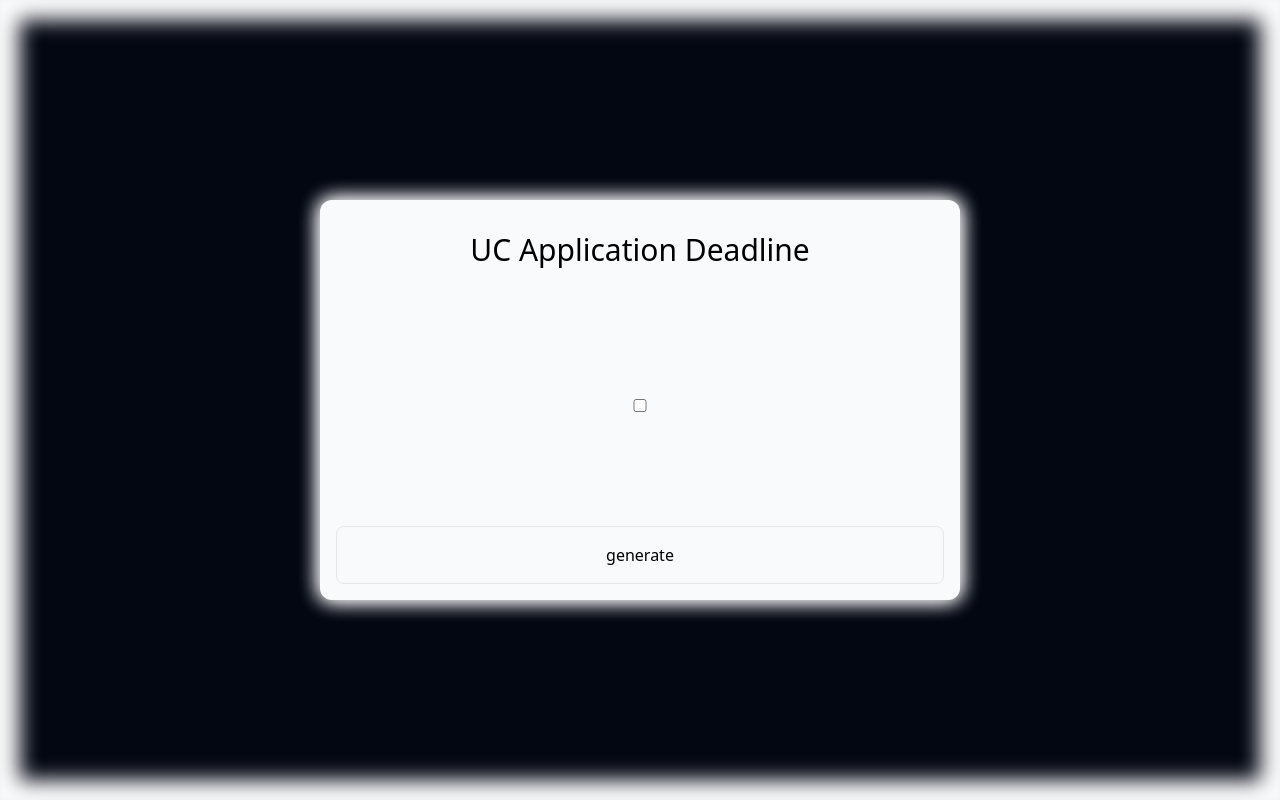
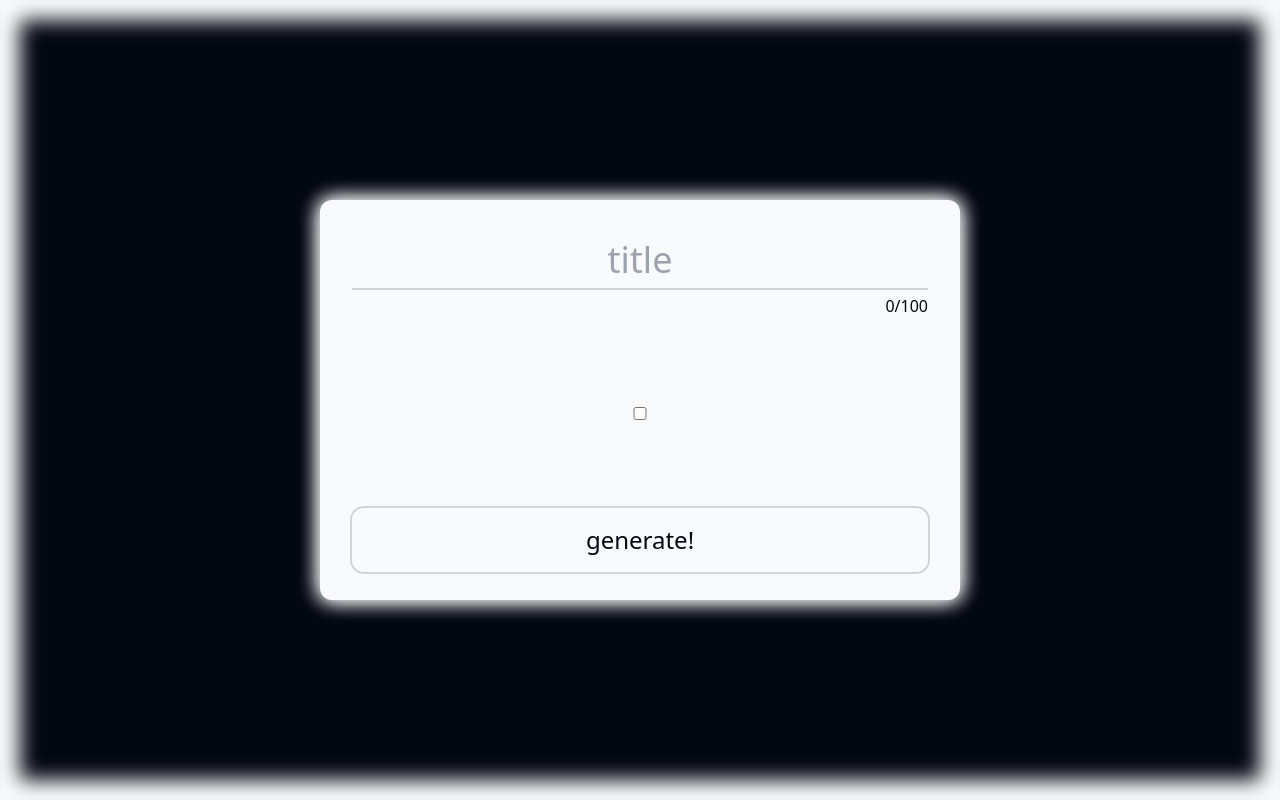
Before and after one commit to solunian/countdown, a SvelteKit app: page / in a window 1280 px wide. Built offline with nearby package versions, Linux system fonts and the light colour scheme.

Commit message:
feat: clean ui, other stuff i forgot

```diff
--- a/src/app.css
+++ b/src/app.css
@@ -13,4 +13,6 @@ html {
 body {
   height: 100%;
   overflow: hidden;
+
+  @apply text-gray-950;
 }
--- a/src/routes/+page.svelte
+++ b/src/routes/+page.svelte
@@ -8,7 +8,7 @@
 
   let code = $state($page.data.code);
 
-  let title = $state("UC Application Deadline");
+  let title = $state("");
   let start = $state(-1);
   let end = $state(-1);
 
@@ -28,6 +28,13 @@
     code = "";
   };
 
+  let title_el: HTMLTextAreaElement;
+  const title_input = () => {
+    title_el.style.height = "";
+    title_el.style.height = title_el.scrollHeight + "px";
+  };
+  const title_maxlen = 100;
+
   $effect(() => {
     percentage_bar.style.height = `${percentage * 100}vh`;
 
@@ -45,19 +52,33 @@
   });
 </script>
 
+<svelte:head>
+  <title>{title === "" ? "countdown" : `countdown: ${title}`}</title>
+</svelte:head>
+
 <div class="flex h-screen w-screen justify-center bg-transparent">
   <main
-    class="light-shadow-glow m-auto h-1/2 w-4/5 rounded-xl border-none bg-gray-50 p-4 shadow-gray-50 sm:w-3/4 md:w-2/3 lg:w-1/2">
+    class="light-shadow-glow m-auto h-1/2 w-4/5 rounded-xl border-none bg-gray-50 px-8 pb-7 pt-10 shadow-gray-50 sm:w-3/4 md:w-2/3 lg:w-1/2">
     {#if code === ""}
       <div class="flex h-full flex-col justify-between gap-8">
-        <input
-          class="bg-transparent p-4 text-center text-3xl outline-none"
-          type="text"
-          placeholder="title"
-          bind:value={title} />
+        <div class="flex flex-col gap-1">
+          <div class="border-b-2 border-gray-300 pb-2">
+            <textarea
+              bind:this={title_el}
+              class="align-center block h-10 w-full resize-none overflow-hidden text-wrap bg-transparent text-center text-4xl outline-none"
+              oninput={title_input}
+              placeholder="title"
+              maxlength={title_maxlen}
+              bind:value={title}>
+            </textarea>
+          </div>
+          <div class="self-end">{title.length}/{title_maxlen}</div>
+        </div>
         <input type="checkbox" bind:checked={is_timer} />
 
-        <button class="rounded-lg border p-4" onclick={generate}>generate</button>
+        <button
+          class="generate-glow hover:box-shadow block rounded-xl px-1 py-4 text-2xl outline outline-2 outline-gray-300 transition hover:bg-gray-950 hover:text-gray-50 hover:outline-none"
+          onclick={generate}>generate!</button>
       </div>
     {:else}
       <button class="rounded-lg border p-4" onclick={nav_home}>home?</button>
@@ -89,4 +110,8 @@
   .dark-shadow-glow {
     box-shadow: 0 0 20px 20px #f9fafb inset;
   }
+
+  .generate-glow:hover {
+    box-shadow: 0 0 5px 5px #f9fafb inset;
+  }
 </style>
```
